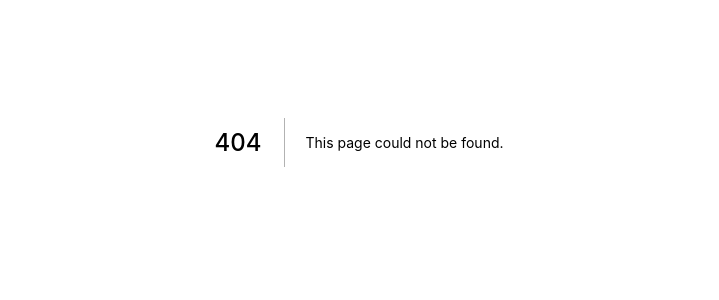
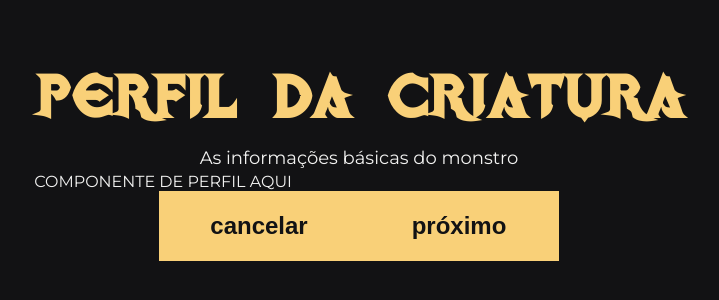
Before and after one commit to bolognini/helladarion-form, a Next.js app: page /form in a window 1280 px wide. Before the commit this address had no page. Shown: the part 258-558 px from the top of the page, without its empty margins (281-1000 px from the left). Built offline with nearby package versions, Linux system fonts and the light colour scheme; a web font is replaced by a local one.

Commit message:
feat: add stepper component and test it with mocked data

```diff
--- /dev/null
+++ b/src/components/Attributes/Attributes.tsx
@@ -0,0 +1,3 @@
+export const Attributes: React.FC = () => {
+  return <div>COMPONENTE DE ATRIBUTOSSSSSSS</div>
+}
--- a/src/components/Button/Button.tsx
+++ b/src/components/Button/Button.tsx
@@ -1,5 +1,8 @@
 import { StyledButton } from './Button.style'
+interface IButton {
+  onClick: (e: React.MouseEvent<Element, MouseEvent>) => void
+}
 
-export const Button: React.FC = ({ children }) => {
-  return <StyledButton>{children}</StyledButton>
+export const Button: React.FC<IButton> = ({ children, onClick }) => {
+  return <StyledButton onClick={onClick}>{children}</StyledButton>
 }
--- /dev/null
+++ b/src/components/Profile/Profile.tsx
@@ -0,0 +1,3 @@
+export const Profile: React.FC = () => {
+  return <div>COMPONENTE DE PERFIL AQUI</div>
+}
--- /dev/null
+++ b/src/components/Stepper/Stepper.hooks.tsx
@@ -0,0 +1,26 @@
+import { Attributes } from '../../components/Attributes/Attributes'
+import { Profile } from '../../components/Profile/Profile'
+
+interface Step {
+  step: Array<{ title: string; description: string; component: JSX.Element }>
+}
+
+export const useStepper = (): Step => {
+  const step = [
+    {
+      title: 'Perfil da Criatura',
+      description: 'As informações básicas do monstro',
+      component: <Profile />
+    },
+    {
+      title: 'Atributos',
+      description:
+        'O deslocamento aceita apenas um valor, sem unidade de medida. Não se preocupe. Na ficha é possível realizar anotações diversas, inclusive particularidades de deslocamento.',
+      component: <Attributes />
+    }
+  ]
+
+  return {
+    step
+  }
+}
--- /dev/null
+++ b/src/components/Stepper/Stepper.tsx
@@ -0,0 +1,16 @@
+import Head from 'next/head'
+import { useStepper } from './Stepper.hooks'
+
+export const Stepper: React.FC<{ currentStep: number }> = ({ currentStep }) => {
+  const { step } = useStepper()
+  return (
+    <div>
+      <Head>
+        <title>{`Helladarion: ${step[currentStep].title}`}</title>
+      </Head>
+      <h1>{step[currentStep].title}</h1>
+      <p>{step[currentStep].description}</p>
+      <div>{step[currentStep].component}</div>
+    </div>
+  )
+}
--- /dev/null
+++ b/src/hooks/pages/useForm.tsx
@@ -0,0 +1,15 @@
+import { useState } from 'react'
+
+type Props = {
+  currentStep: number
+  setCurrentStep: (currentStep: number) => void
+}
+
+export const useForm = (): Props => {
+  const [currentStep, setCurrentStep] = useState(0)
+
+  return {
+    currentStep,
+    setCurrentStep
+  }
+}
--- /dev/null
+++ b/src/pages/form.tsx
@@ -0,0 +1,27 @@
+import { useRouter } from 'next/router'
+import { Container } from '../styles/pages/Form.style'
+import { Button } from '../components/Button/Button'
+import { useForm } from '../hooks/pages/useForm'
+import { Stepper } from 'src/components/Stepper/Stepper'
+
+const Home: React.FC = () => {
+  const router = useRouter()
+  const { currentStep, setCurrentStep } = useForm()
+  return (
+    <Container>
+      <Stepper currentStep={currentStep} />
+      <div>
+        <Button onClick={() => router.push('/')}>cancelar</Button>
+        <Button
+          onClick={() => {
+            setCurrentStep(currentStep + 1)
+          }}
+        >
+          próximo
+        </Button>
+      </div>
+    </Container>
+  )
+}
+
+export default Home
--- /dev/null
+++ b/src/styles/pages/Form.style.ts
@@ -0,0 +1,24 @@
+import styled from 'styled-components'
+
+export const Container = styled.div`
+  width: 100vw;
+  height: 100vh;
+  display: flex;
+  flex-direction: column;
+  justify-content: center;
+  align-items: center;
+
+  h1 {
+    font-size: 72px;
+    font-family: Tormenta, serif;
+    color: ${({ theme }) => theme.colors.primary};
+    margin-top: 40px;
+  }
+
+  p {
+    margin-top: 8px;
+    font-size: 18px;
+    line-height: 28px;
+    text-align: center;
+  }
+`
```
Also changed, not shown: src/pages/index.tsx (+5 -3 lines).
